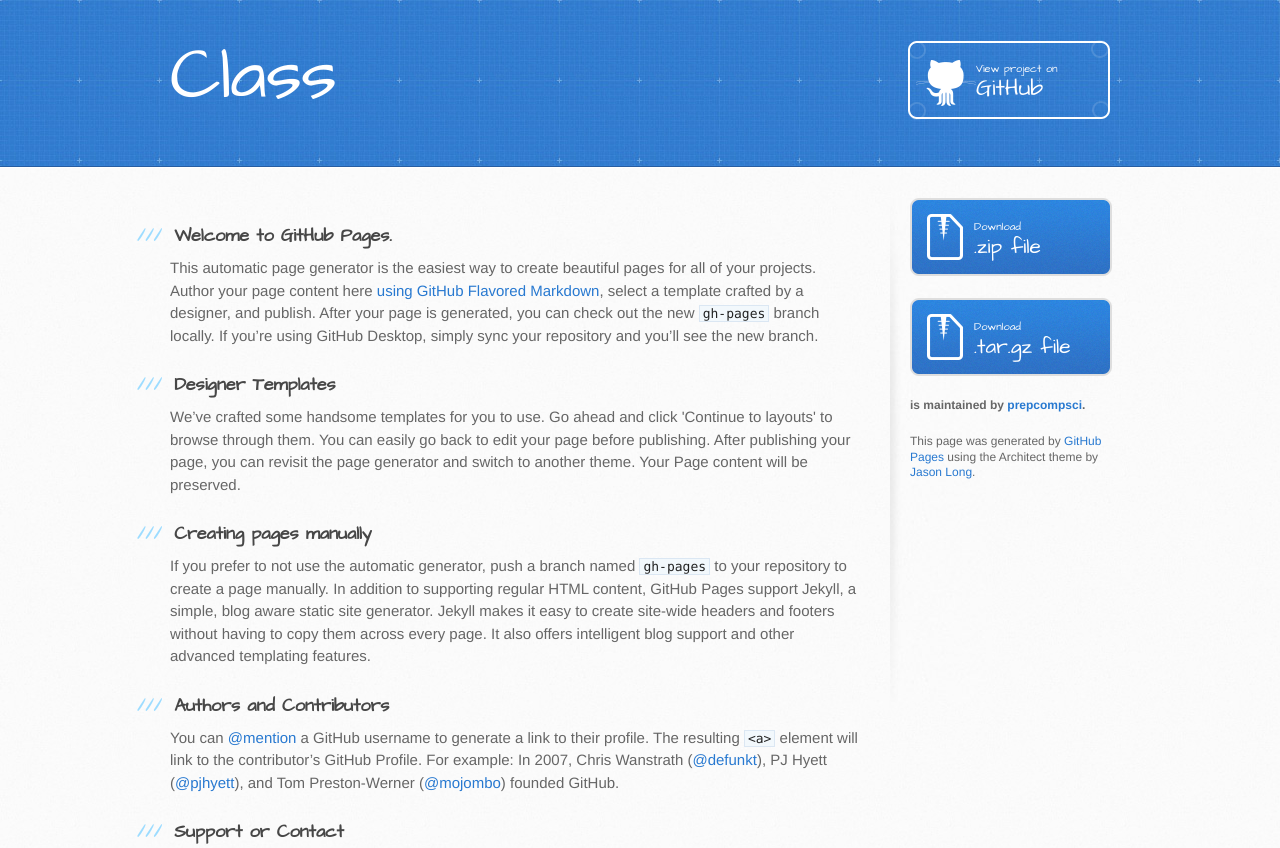
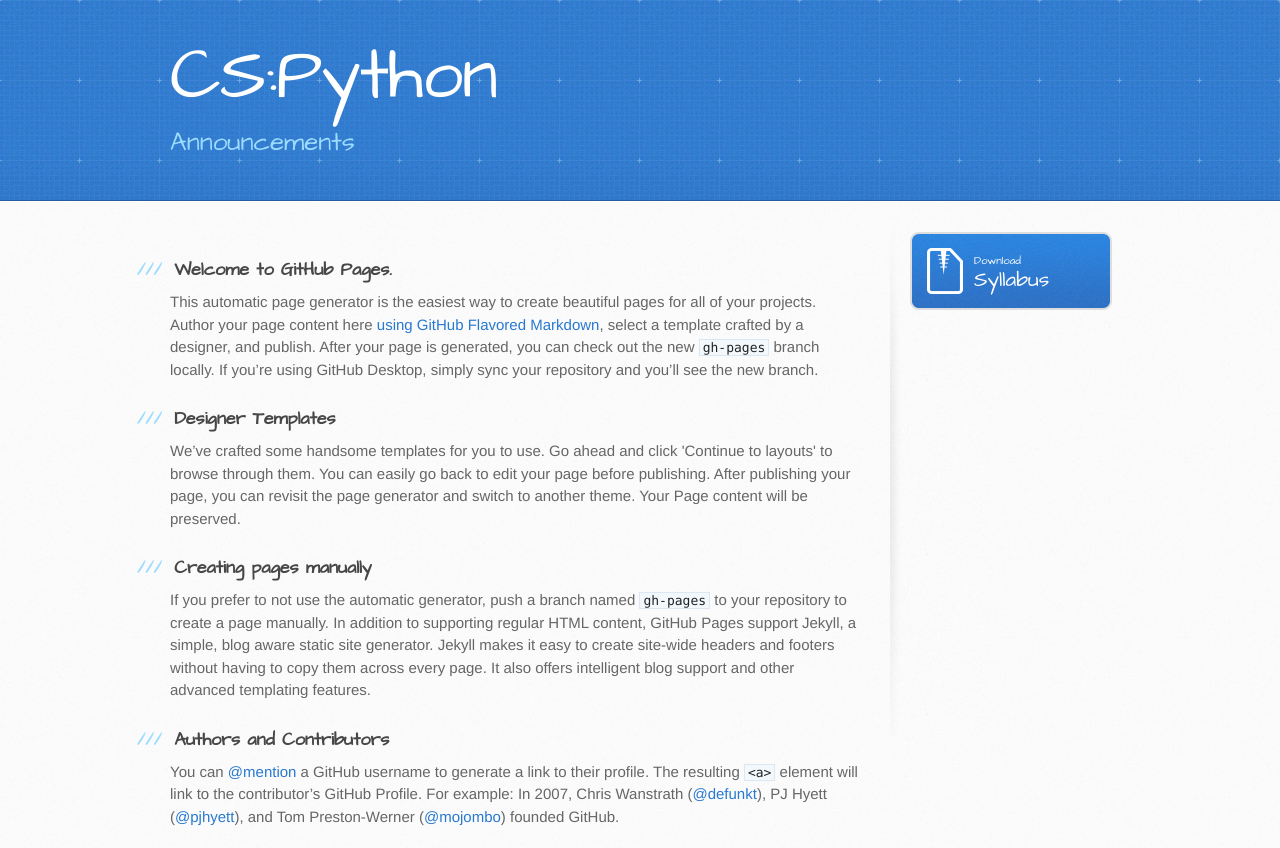
Before and after one commit to prepcompsci/class, a plain HTML site: page index.html in a window 1280 px wide. Shown: the top 848 px of the page. Drawn offline with Linux system fonts and the light colour scheme.

Commit message:
Update index.html

```diff
--- a/index.html
+++ b/index.html
@@ -13,15 +13,14 @@
     <script src="//html5shiv.googlecode.com/svn/trunk/html5.js"></script>
     <![endif]-->
 
-    <title>Class by prepcompsci</title>
+    <title>Python</title>
   </head>
 
   <body>
     <header>
       <div class="inner">
-        <h1>Class</h1>
-        <h2></h2>
-        <a href="https://github.com/prepcompsci/class" class="button"><small>View project on</small> GitHub</a>
+        <h1>CS:Python</h1>
+        <h2>Announcements</h2>
       </div>
     </header>
 
@@ -55,18 +54,10 @@
         </section>
 
         <aside id="sidebar">
-          <a href="https://github.com/prepcompsci/class/zipball/master" class="button">
+          <a href="#syllabusdownload" class="button">
             <small>Download</small>
-            .zip file
+            Syllabus
           </a>
-          <a href="https://github.com/prepcompsci/class/tarball/master" class="button">
-            <small>Download</small>
-            .tar.gz file
-          </a>
-
-          <p class="repo-owner"><a href="https://github.com/prepcompsci/class"></a> is maintained by <a href="https://github.com/prepcompsci">prepcompsci</a>.</p>
-
-          <p>This page was generated by <a href="https://pages.github.com">GitHub Pages</a> using the Architect theme by <a href="https://twitter.com/jasonlong">Jason Long</a>.</p>
         </aside>
       </div>
     </div>
```
